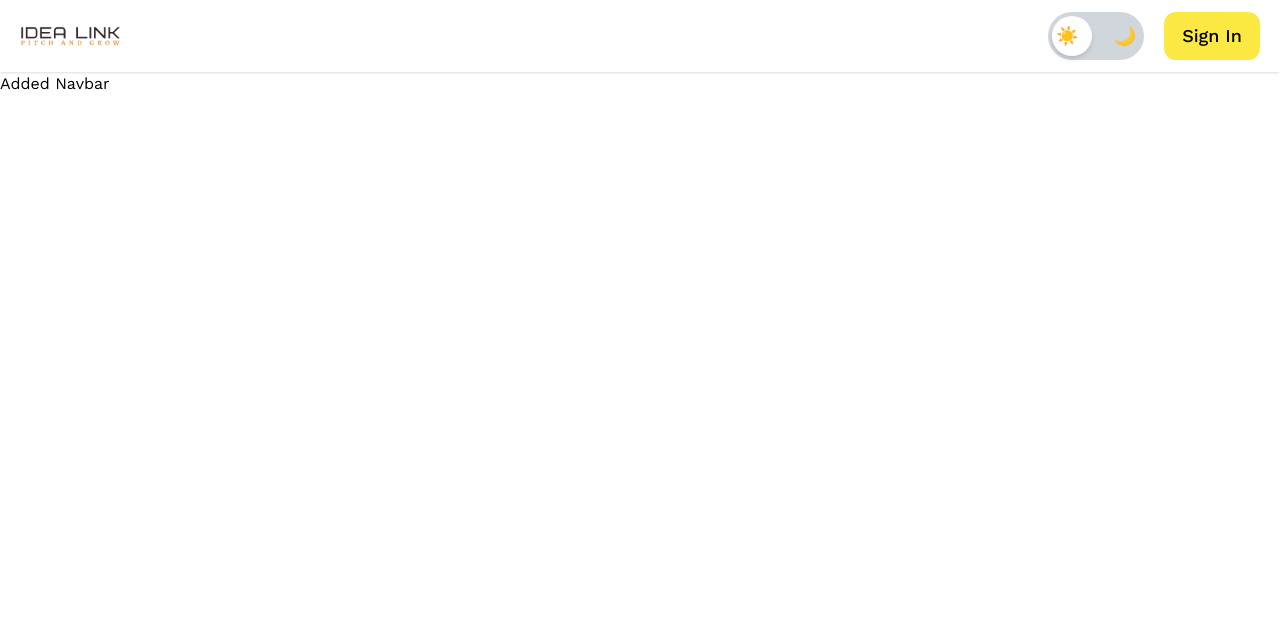
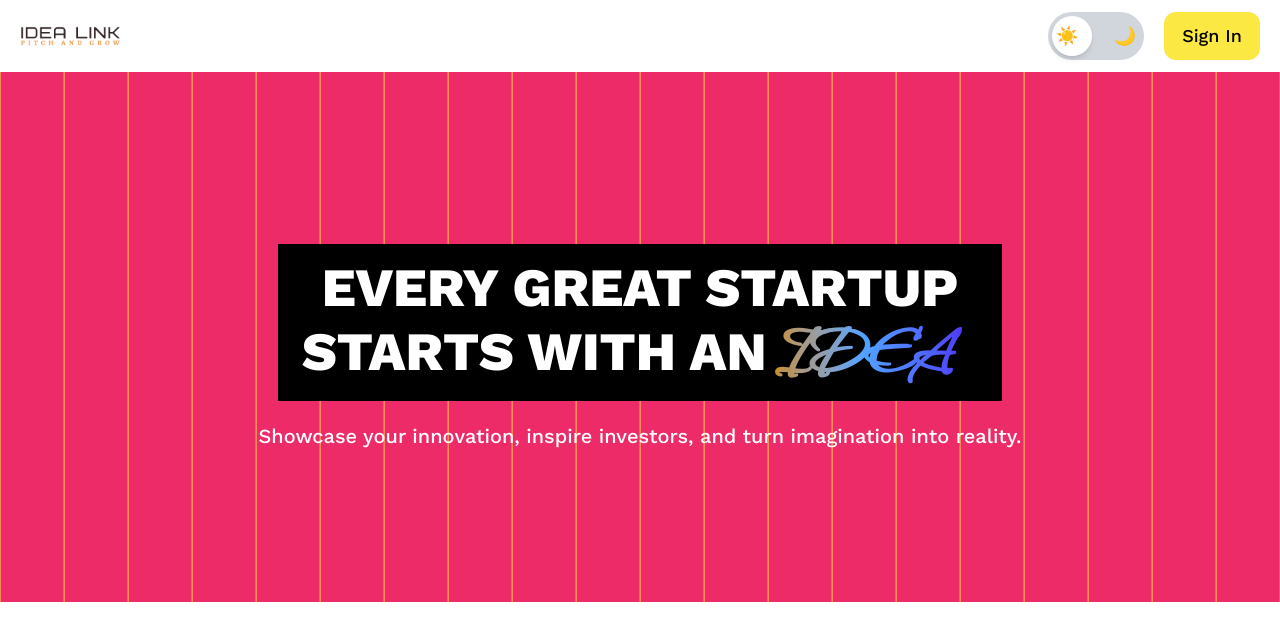
Before and after one commit to Ujjawal-Gupta-Coder/Idea-Link, a Next.js app: page / in a window 1280 px wide. Shown: the top 640 px of the page. Built offline with nearby package versions, Linux system fonts and the light colour scheme; no server answers.

Commit message:
Added: hero section

```diff
--- a/src/app/globals.css
+++ b/src/app/globals.css
@@ -1,5 +1,3 @@
-@import url("https://fonts.googleapis.com/css2?family=Work+Sans:ital,wght@0,100..900;1,100..900&display=swap");
-
 @import "tailwindcss";
 
 @plugin "@tailwindcss/typography";
@@ -13,6 +11,7 @@
 
   /*  Fonts */
   --font-work-sans: var(--font-work-sans);
+  --font-cursive: var(--font-cursive);
 
   /* Border Radius */
   --radius-lg: var(--radius);
@@ -139,14 +138,14 @@
     @apply font-normal text-sm text-white-100/80;
   }
 
-  .pink_container {
+  .hero_container {
     @apply w-full bg-primary min-h-[530px] flex justify-center items-center flex-col py-10 px-6;
     background-image: linear-gradient(
             to right,
-            transparent 49.5%,
-            rgba(251, 232, 67, 0.2) 49.5%,
-            rgba(251, 232, 67, 0.6) 50.5%,
-            transparent 50.5%
+            transparent 48.5%,
+            rgba(251, 232, 67, 0.2) 48.5%,
+            rgba(251, 232, 67, 0.6) 51.5%,
+            transparent 51.5%
     );
     background-size: 5% 100%;
     background-position: center;
--- a/src/app/layout.tsx
+++ b/src/app/layout.tsx
@@ -55,6 +55,17 @@ const workSans = localFont({
   variable: "--font-work-sans",
 });
 
+const cursive = localFont({
+  src: [
+    {
+      path: "./fonts/Cursive-Regular.ttf",
+      weight: "400",
+      style: "normal",
+    }
+  ],
+  variable: "--font-cursive",
+});
+
 export const metadata: Metadata = {
   title: "IdeaLink | Pitch and Grow Stratup",
   description: "This app connect inovators with investors to grow their startup",
@@ -67,7 +78,7 @@ export default function RootLayout({
 }>) {
   return (
     <html lang="en" suppressHydrationWarning>
-      <body className={workSans.variable}>
+      <body className={`${workSans.variable} ${cursive.variable}`}>
         <ThemeProvider
             attribute="class"
             defaultTheme="system"
--- a/src/app/page.tsx
+++ b/src/app/page.tsx
@@ -1,9 +1,21 @@
 const page = async () => {
 
   return (
-    <div>
-      Added Navbar
-    </div>
+    <>
+    <section className="hero_container">
+        <h1 className="heading">
+          Every Great Startup <br/>
+          Starts With an <span className="text-transparent px-3 text-[50px] sm:text-[65px] relative sm:right-4 bg-clip-text bg-gradient-to-r from-yellow-600 via-blue-400 to-indigo-600 font-cursive">Idea</span>
+        </h1>
+
+        <p className="sub-heading !max-w-3xl">
+          Showcase your innovation, inspire investors, and turn imagination into reality.
+        </p>
+
+        {/* <SearchForm query={query} /> */}
+      </section>
+
+    </>
   )
 }
 
```
Also changed, not shown: public/user-avatar-male.png (deleted), src/app/fonts/Cursive-Regular.ttf (added).
